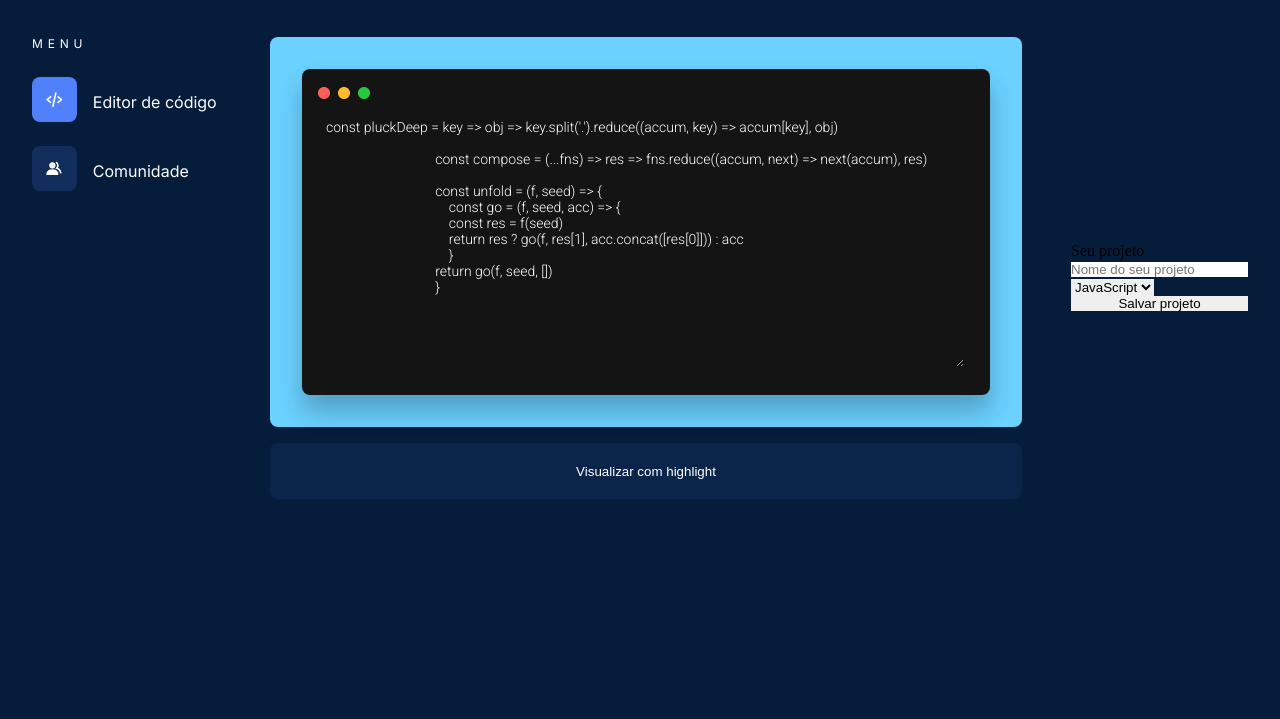
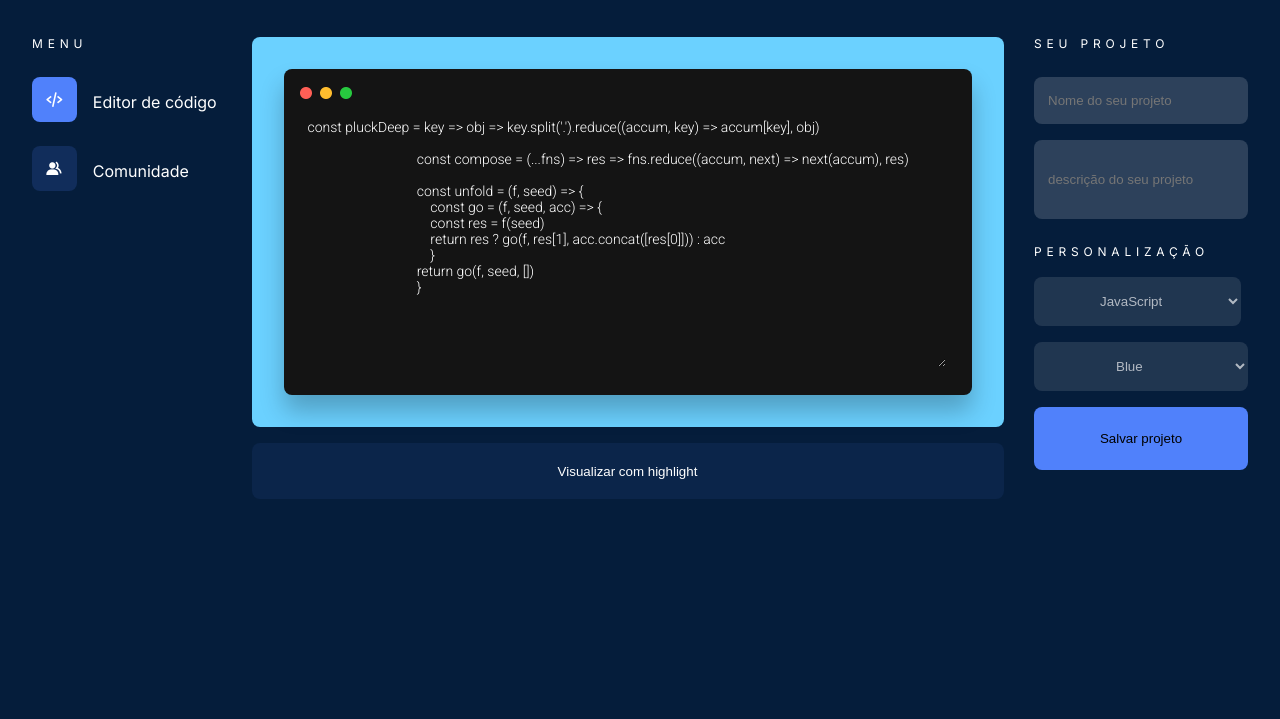
Before and after one commit to DevM-Garcia/Alura-code, a plain HTML site: page index.html in a window 1280 px wide. Shown: the part 81-800 px from the top of the page. Drawn offline with nearby package versions, Linux system fonts and the light colour scheme.

Commit message:
versão estática desktop
Finalizei  versão estática do projeto no modelo desktop

```diff
--- a/index.html
+++ b/index.html
@@ -80,25 +80,30 @@
         <section class="container-person">
             <div class="box-form">
                 <p>Seu projeto</p>
-                <label for="name"></label>
-                <input type="text" id="name" placeholder="Nome do seu projeto">
-
+                <ul>
+                    <input type="text" id="name" placeholder="Nome do seu projeto">
+                    <input type="text" placeholder="descrição do seu projeto">
+                </ul>
             </div>
-
             <div class="box-person">
-                <select name="select-linguagem" id="linguagem">
-                    <option value="js">JavaScript</option>
+                <p>Personalização</p>
+                <select name="select-linguagem" id="select-linguagem" class="select-linguagem">
+                    <option value="javascript">JavaScript</option>
                     <option value="html">Html</option>
-                    <option value="Css">Css</option>
+                    <option value="css">css3</option>
                 </select>
-                <div class="box-color">
-                    <div class="color">
-
-                    </div>
+                <div class="color">
+                    <label for="select-color" class="label-color" id="label-color"></label>
+                    <select name="select-color" id="select-color" onchange="mudaCor()" class="select-color">
+                        <option value="#0000FF">Blue</option>
+                        <option value="#66ff00">Green</option>
+                        <option value="#ff69b4">Pink</option>
+                        <option value="#ff2323">Red</option>
+                    </select>
                 </div>
             </div>
 
-            <button>
+            <button class="btn-container-person">
                 Salvar projeto
             </button>
         </section>
--- a/style.css
+++ b/style.css
@@ -49,7 +49,7 @@ body {
 
 .busca-input {
     position: relative;
-    right: 4rem;
+    right: 5.4rem;
     background: rgba(255, 255, 255, 0.16);
     border-radius: 0.5rem;
     padding: 1.2rem 0.5rem;
@@ -60,6 +60,11 @@ body {
     line-height: 1.5rem;
     opacity: 0.64;
     color: var(--branco);
+    transition: all .4s ease;
+}
+
+.busca-input:hover {
+    background: rgba(255, 255, 255, 0.1)
 }
 
 /* main */
@@ -102,6 +107,10 @@ body {
     color: var(--branco);
 }
 
+.box-menu ul li i:hover {
+    background: #5081FB;
+}
+
 .box-menu ul li i {
     margin-right: 1rem;
     background: rgba(80, 129, 251, 0.16);
@@ -109,6 +118,7 @@ body {
     border-radius: 0.5rem;
     color: var(--branco);
     font-size: 1.2rem;
+    transition: all .4s ease;
 }
 
 #container-menu-active {
@@ -172,13 +182,86 @@ body {
     background: rgba(80, 128, 251, 0.1);
 }
 
-
-
-
-
 /* container-person */
 
 .container-person {
     display: flex;
     flex-direction: column;
+    position: relative;
+    bottom: 1.5rem;
+    font-family: var(--font-principal);
 }
+
+.box-form p {
+    color: var(--branco);
+    font-size: 0.75rem;
+    font-weight: 400;
+    line-height: 1.125rem;
+    letter-spacing: 0.3rem;
+    text-transform: uppercase;
+}
+
+.box-form ul {
+    display: flex;
+    flex-direction: column;
+    margin: 1rem 0;
+}
+
+.box-form ul #name {
+    margin: 0.5rem 0;
+    padding: 1rem 0.875rem;
+    border-radius: 0.5rem;
+    background: rgba(255, 255, 255, 0.16);
+}
+
+.box-form ul input {
+    margin: 0.5rem 0;
+    padding: 2rem 0.875rem;
+    border-radius: 0.5rem;
+    background: rgba(255, 255, 255, 0.16);
+}
+
+.box-person p {
+    color: var(--branco);
+    font-size: 0.75rem;
+    font-weight: 400;
+    line-height: 1.125rem;
+    letter-spacing: 0.3rem;
+    text-transform: uppercase;
+}
+
+.box-person select {
+    display: flex;
+    flex-direction: column;
+    margin: 1rem 0;
+    border-radius: 0.5rem;
+    background: rgba(255, 255, 255, 0.16);
+    padding: 1rem 3.875rem;
+    color: var(--branco);
+    opacity: 0.69;
+    cursor: pointer;
+}
+
+.box-person .select-color {
+    padding: 1rem 4.875rem;
+}
+
+.box-person select option {
+    background: var(--background);
+    cursor: pointer;
+}
+
+.btn-container-person {
+    padding: 1.5rem;
+    justify-content: center;
+    align-items: center;
+    border-radius: 0.5rem;
+    background: #5081FB;
+    cursor: pointer;
+}
+
+.btn-container-person:hover {
+    background: #5080fbdc;
+    transition: all .4s ease;
+    color: #141414;
+}
```
